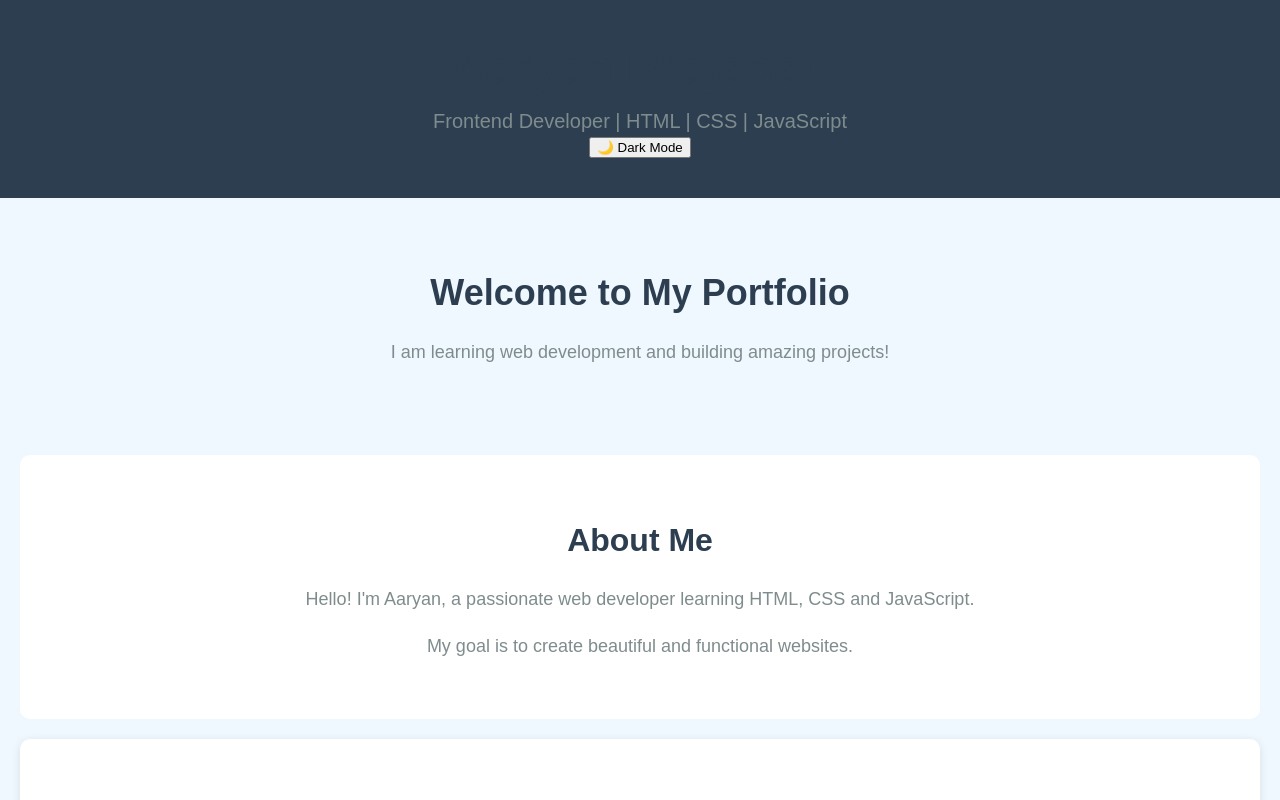
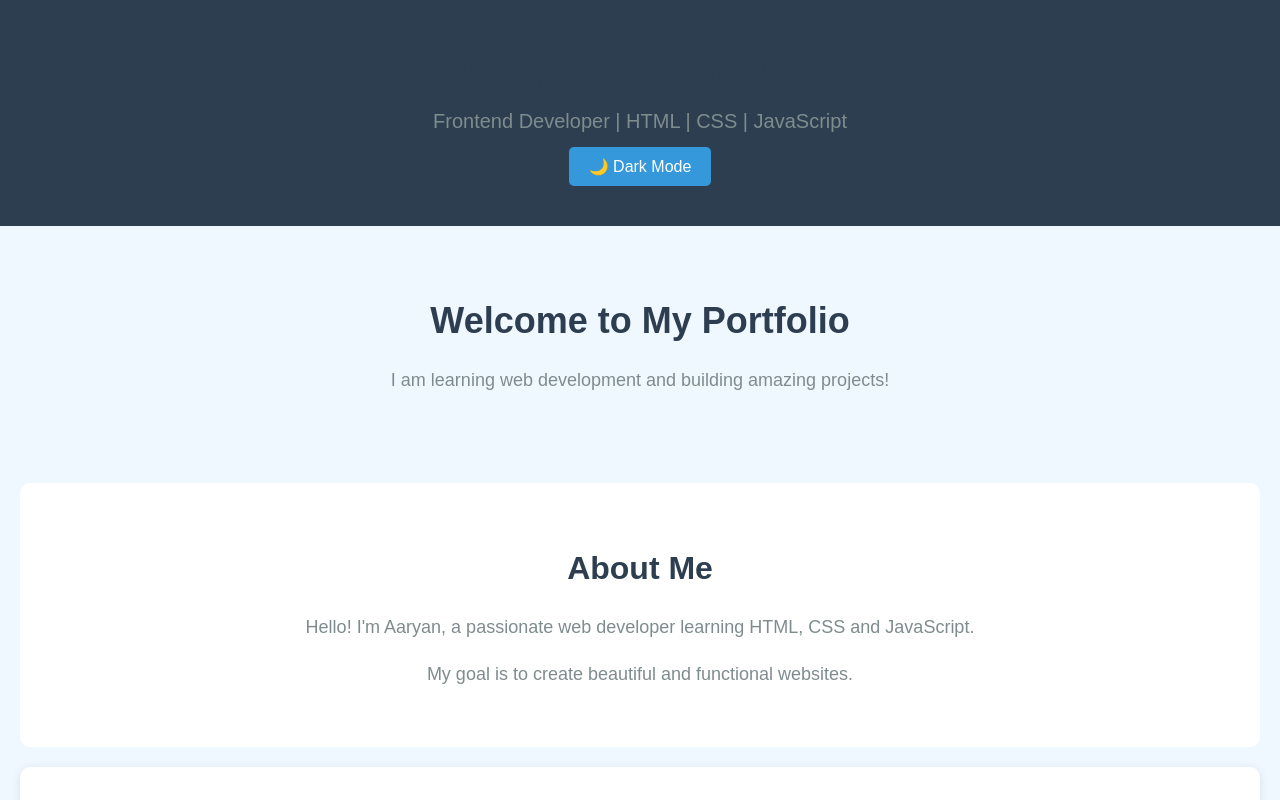
Before and after one commit to aaryan-pra/my-portfolio-website, a plain HTML site: page home.html in a window 1280 px wide. Shown: the top 800 px of the page. Drawn offline with Linux system fonts and the light colour scheme.

Commit message:
Update home.html

```diff
--- a/home.html
+++ b/home.html
@@ -115,6 +115,26 @@
         color: #2980b9;
         text-decoration: underline;
     }
+        .social-links a:hover {
+    color: #2980b9;
+    text-decoration: underline;
+}
+
+/* Dark Mode Button */
+button {
+    background: #3498db;
+    color: white;
+    border: none;
+    padding: 10px 20px;
+    border-radius: 5px;
+    font-size: 16px;
+    cursor: pointer;
+    margin-top: 10px;
+}
+
+button:hover {
+    background: #2980b9;
+}
     }
 
     /* Projects Section CSS */
```
